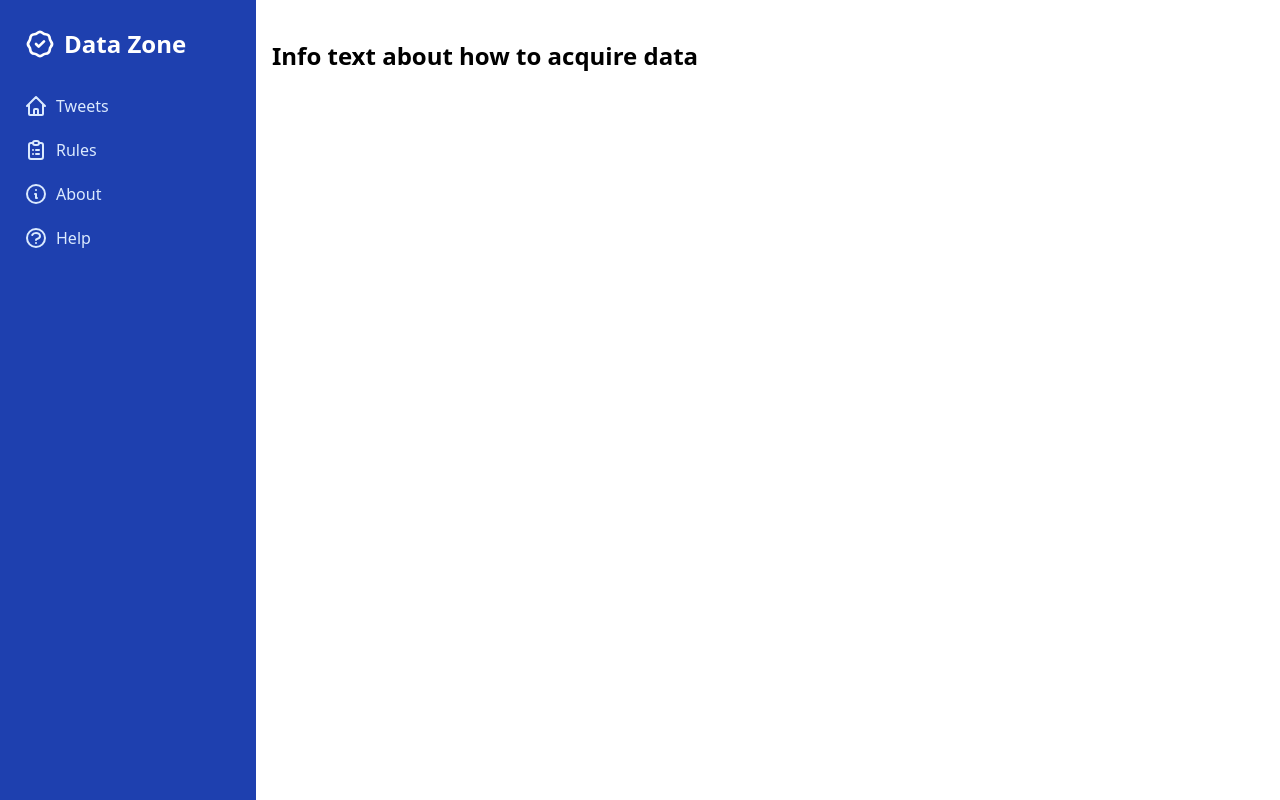
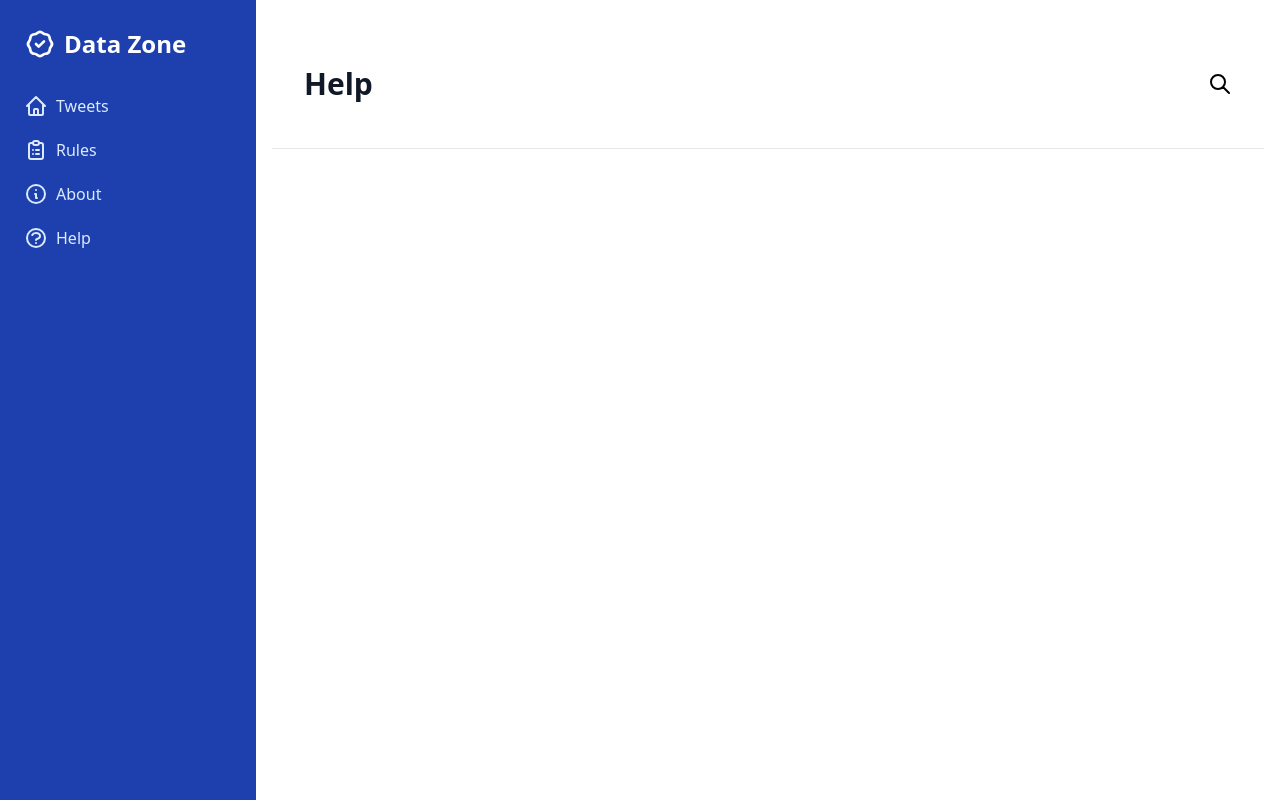
Before and after one commit to dyangcoding/datazone, a React (Create React App) app: page /help in a window 1280 px wide. Built offline with nearby package versions, Linux system fonts and the light colour scheme.

Commit message:
add dummy header to help and about page

```diff
--- a/src/App.tsx
+++ b/src/App.tsx
@@ -1,8 +1,8 @@
 import "./index.css";
 import { HomeIcon, InformationCircleIcon, QuestionMarkCircleIcon, ClipboardListIcon } from "@heroicons/react/outline";
 import {BrowserRouter as Router, Route, Switch, Link} from "react-router-dom";
-import { About } from "./pages/about";
-import { Help } from "./pages/help";
+import About from "./pages/about";
+import Help from "./pages/help";
 import { Tweets } from "./pages/tweets";
 import Rules from "./pages/rules";
 
--- a/src/pages/about.tsx
+++ b/src/pages/about.tsx
@@ -1,7 +1,36 @@
 import React from "react";
+import { SearchIcon } from "@heroicons/react/outline";
 
-export class About extends React.PureComponent<any,any> {
-    public render(): React.ReactNode {
-        return "About page";
-    }
+const Header: () => JSX.Element = () => {
+    return (
+        <header className="bg-white">
+            <div className="flex items-center justify-between max-w-7xl mx-auto py-6 px-4 sm:px-6 lg:px-8">
+                <h1 className="text-3xl font-bold text-gray-900">
+                    About
+                </h1>
+
+                <div className="order-2 flex-shrink-0 sm:order-3 sm:ml-3">
+                <button type="button"
+                    className="-mr-1 flex p-2 rounded-md focus:outline-none focus:ring-2 focus:ring-white sm:-mr-2">
+                    <span className="sr-only">Search</span>
+                    <SearchIcon className="h-6 w-6" aria-hidden="true" />
+                </button>
+                </div>
+            </div>
+
+            <div className="hidden sm:block" aria-hidden="true">
+                <div className="py-5">
+                <div className="border-t border-gray-200"></div>
+                </div>
+            </div>
+        </header>
+    );
 }
+
+const About: () => JSX.Element = () => {
+    return (
+        <Header />
+    );
+}
+
+export default About
--- a/src/pages/help.tsx
+++ b/src/pages/help.tsx
@@ -1,7 +1,36 @@
 import React from "react";
+import { SearchIcon } from "@heroicons/react/outline";
 
-export class Help extends React.PureComponent<any,any> {
-    public render(): React.ReactNode {
-        return "Info text about how to acquire data";
-    }
+const Header: () => JSX.Element = () => {
+    return (
+        <header className="bg-white">
+            <div className="flex items-center justify-between max-w-7xl mx-auto py-6 px-4 sm:px-6 lg:px-8">
+                <h1 className="text-3xl font-bold text-gray-900">
+                    Help
+                </h1>
+
+                <div className="order-2 flex-shrink-0 sm:order-3 sm:ml-3">
+                <button type="button"
+                    className="-mr-1 flex p-2 rounded-md focus:outline-none focus:ring-2 focus:ring-white sm:-mr-2">
+                    <span className="sr-only">Search</span>
+                    <SearchIcon className="h-6 w-6" aria-hidden="true" />
+                </button>
+                </div>
+            </div>
+
+            <div className="hidden sm:block" aria-hidden="true">
+                <div className="py-5">
+                <div className="border-t border-gray-200"></div>
+                </div>
+            </div>
+        </header>
+    );
 }
+
+const Help: () => JSX.Element = () => {
+    return (
+        <Header />
+    );
+}
+
+export default Help
```
